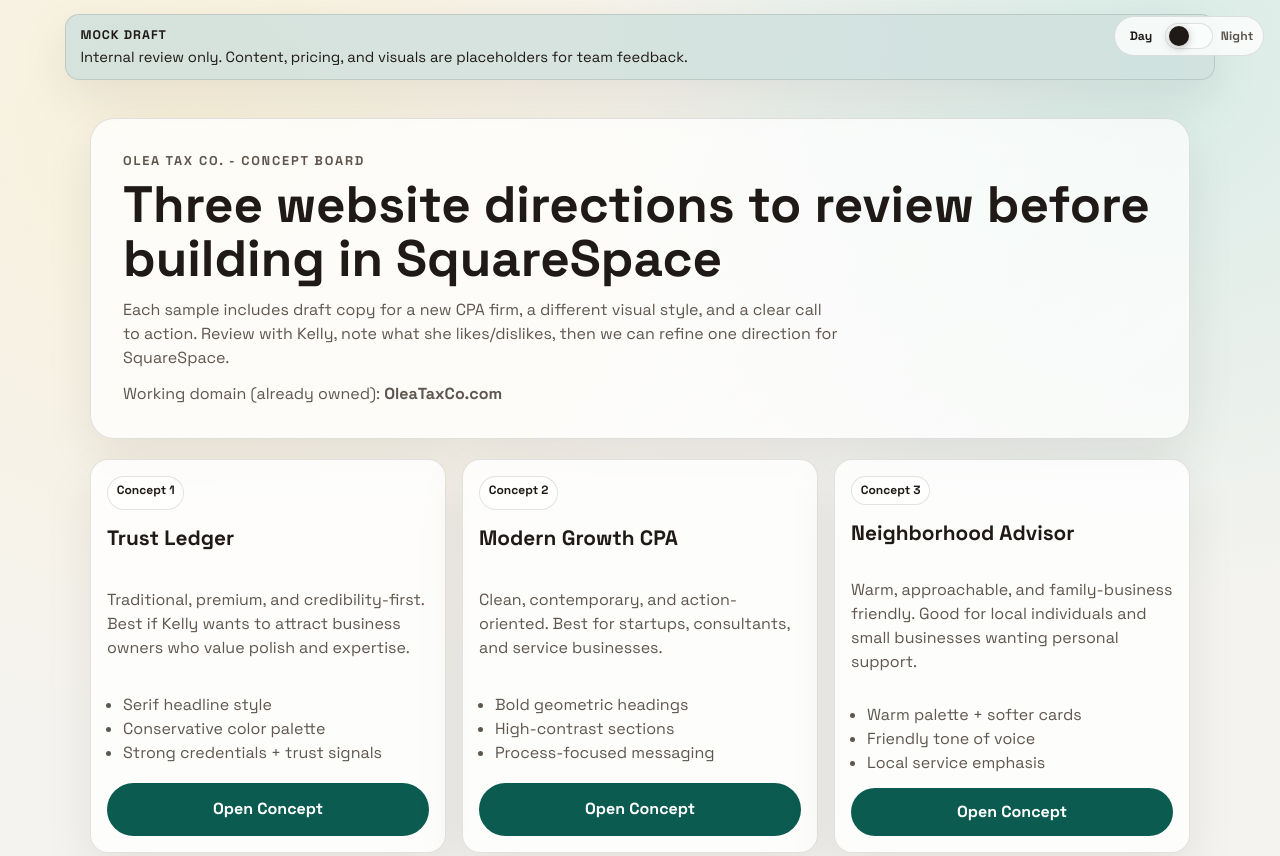
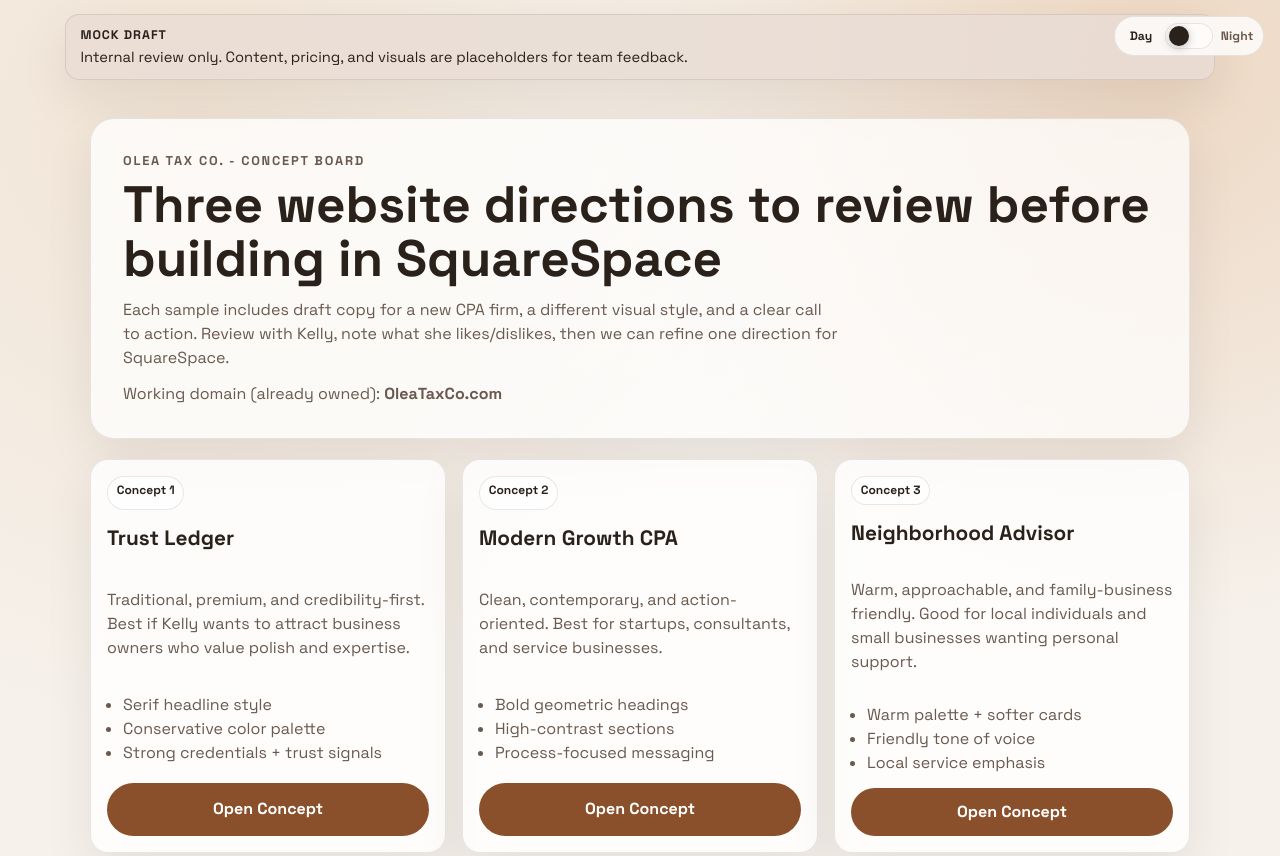
Before and after one commit to ec92009/Codex, a plain HTML site: page web/github.io/oleataxco/index.html in a window 1280 px wide. Shown: the top 856 px of the page. Drawn offline with Linux system fonts and the light colour scheme.

Commit message:
oleataxco: apply concept 3 color palette across all concepts

```diff
--- a/web/github.io/oleataxco/assets/styles.css
+++ b/web/github.io/oleataxco/assets/styles.css
@@ -1,16 +1,16 @@
 :root {
-  --bg: #f5f3ef;
-  --text: #1f1a17;
-  --muted: #5f574f;
-  --line: rgba(31, 26, 23, 0.12);
+  --bg: #f6f1eb;
+  --text: #2a211b;
+  --muted: #6a594f;
+  --line: rgba(42, 33, 27, 0.1);
   --card: rgba(255, 255, 255, 0.82);
   --surface-1: rgba(255, 255, 255, 0.78);
   --surface-2: rgba(255, 255, 255, 0.68);
   --surface-3: rgba(255, 255, 255, 0.58);
-  --bg-glow-1: #f8f1db;
-  --bg-glow-2: #d9ece7;
-  --accent: #0b5b50;
-  --accent-2: #d7b46a;
+  --bg-glow-1: #f1e4d5;
+  --bg-glow-2: #edd7c2;
+  --accent: #8a4f2b;
+  --accent-2: #d39056;
   --button-text: #ffffff;
   --shadow: 0 18px 50px rgba(20, 16, 11, 0.08);
   --radius: 18px;
@@ -34,35 +34,35 @@ html[data-theme="dark"] {
 }
 
 html[data-theme="dark"] .concept-trust {
-  --bg: #090f19;
-  --text: #f1f6ff;
-  --muted: #bccbe0;
-  --line: rgba(241, 246, 255, 0.2);
-  --card: rgba(14, 22, 35, 0.96);
-  --surface-1: rgba(15, 24, 39, 0.93);
-  --surface-2: rgba(12, 20, 34, 0.91);
-  --surface-3: rgba(10, 17, 30, 0.89);
-  --bg-glow-1: #11263f;
-  --bg-glow-2: #1b2d47;
-  --accent: #8db9f3;
-  --accent-2: #e3c688;
-  --button-text: #071226;
+  --bg: #120d09;
+  --text: #fff2e5;
+  --muted: #ddc3af;
+  --line: rgba(255, 242, 229, 0.2);
+  --card: rgba(30, 21, 16, 0.96);
+  --surface-1: rgba(32, 23, 17, 0.93);
+  --surface-2: rgba(28, 20, 15, 0.91);
+  --surface-3: rgba(24, 17, 13, 0.89);
+  --bg-glow-1: #38261a;
+  --bg-glow-2: #4a3122;
+  --accent: #e2a074;
+  --accent-2: #ffc58f;
+  --button-text: #1c1008;
 }
 
 html[data-theme="dark"] .concept-modern {
-  --bg: #071018;
-  --text: #f2f9ff;
-  --muted: #bdd0e0;
-  --line: rgba(242, 249, 255, 0.2);
-  --card: rgba(10, 23, 33, 0.96);
-  --surface-1: rgba(11, 25, 37, 0.93);
-  --surface-2: rgba(9, 21, 31, 0.91);
-  --surface-3: rgba(8, 18, 27, 0.89);
-  --bg-glow-1: #0e2d3e;
-  --bg-glow-2: #12344a;
-  --accent: #43c0d8;
-  --accent-2: #ffc46a;
-  --button-text: #05141c;
+  --bg: #120d09;
+  --text: #fff2e5;
+  --muted: #ddc3af;
+  --line: rgba(255, 242, 229, 0.2);
+  --card: rgba(30, 21, 16, 0.96);
+  --surface-1: rgba(32, 23, 17, 0.93);
+  --surface-2: rgba(28, 20, 15, 0.91);
+  --surface-3: rgba(24, 17, 13, 0.89);
+  --bg-glow-1: #38261a;
+  --bg-glow-2: #4a3122;
+  --accent: #e2a074;
+  --accent-2: #ffc58f;
+  --button-text: #1c1008;
 }
 
 html[data-theme="dark"] .concept-neighborhood {
@@ -445,16 +445,16 @@ img { max-width: 100%; }
 
 /* Concept variants */
 .concept-trust {
-  --bg: #f2efe8;
-  --text: #1c1d22;
-  --muted: #585d68;
-  --line: rgba(28, 29, 34, 0.12);
-  --card: rgba(255,255,255,0.88);
+  --bg: #f6f1eb;
+  --text: #2a211b;
+  --muted: #6a594f;
+  --line: rgba(42, 33, 27, 0.1);
+  --card: rgba(255,255,255,0.86);
   --surface-1: rgba(255,255,255,0.8);
   --surface-2: rgba(255,255,255,0.68);
   --surface-3: rgba(255,255,255,0.58);
-  --accent: #1d3b63;
-  --accent-2: #c6a45a;
+  --accent: #8a4f2b;
+  --accent-2: #d39056;
   --button-text: #ffffff;
 }
 .concept-trust .hero-copy h1,
@@ -467,7 +467,7 @@ img { max-width: 100%; }
 }
 .concept-trust .button.alt {
   color: var(--accent);
-  border-color: rgba(29,59,99,0.25);
+  border-color: rgba(138,79,43,0.25);
 }
 .concept-trust .hero-copy {
   background:
@@ -476,16 +476,16 @@ img { max-width: 100%; }
 }
 
 .concept-modern {
-  --bg: #eef3f8;
-  --text: #111827;
-  --muted: #4b5563;
-  --line: rgba(17, 24, 39, 0.1);
+  --bg: #f6f1eb;
+  --text: #2a211b;
+  --muted: #6a594f;
+  --line: rgba(42, 33, 27, 0.1);
   --card: rgba(255,255,255,0.86);
   --surface-1: rgba(255,255,255,0.8);
   --surface-2: rgba(255,255,255,0.68);
   --surface-3: rgba(255,255,255,0.58);
-  --accent: #0e7490;
-  --accent-2: #f59e0b;
+  --accent: #8a4f2b;
+  --accent-2: #d39056;
   --button-text: #ffffff;
 }
 .concept-modern body,
@@ -503,12 +503,12 @@ img { max-width: 100%; }
 }
 .concept-modern .hero-copy {
   background:
-    radial-gradient(circle at 80% 15%, rgba(14,116,144,0.1), transparent 40%),
-    radial-gradient(circle at 15% 90%, rgba(245,158,11,0.1), transparent 45%),
+    radial-gradient(circle at 80% 15%, rgba(138,79,43,0.12), transparent 40%),
+    radial-gradient(circle at 15% 90%, rgba(211,144,86,0.12), transparent 45%),
     var(--surface-1);
 }
 .concept-modern .button {
-  background: linear-gradient(135deg, #0e7490, #155e75);
+  background: linear-gradient(135deg, #8a4f2b, #6d3d22);
 }
 
 .concept-neighborhood {
```
